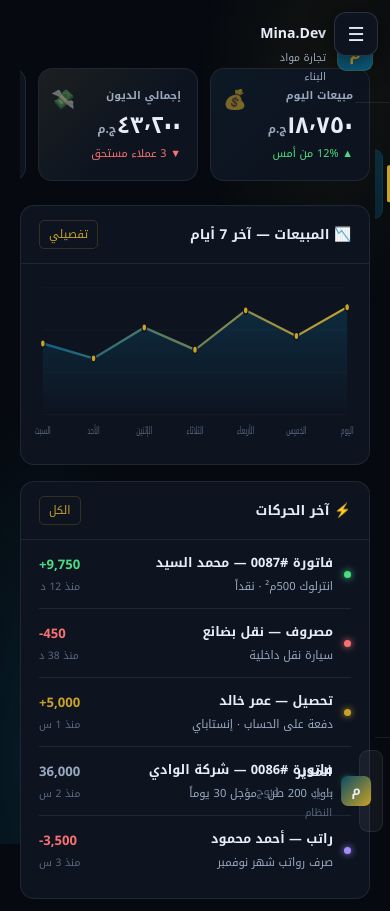
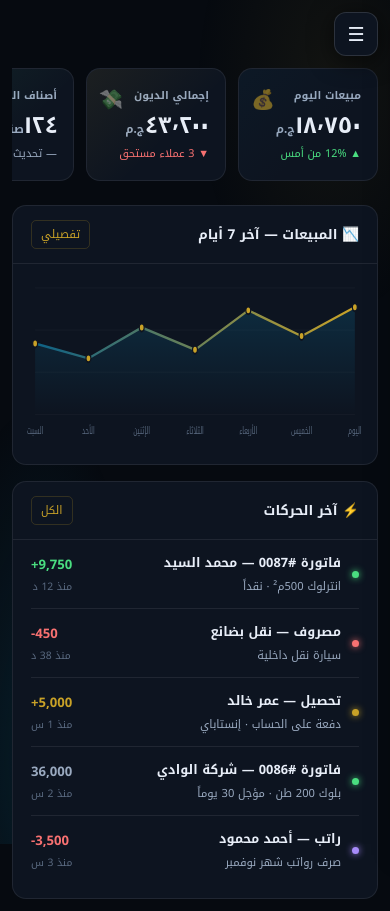
Before and after one commit to Minaelsaa3edy/Myfirstpro, a plain HTML site: page app-shell.html in a window 390 px wide. Shown: the top 911 px of the page. Drawn offline with Linux system fonts and the light colour scheme.

Commit message:
fix: hide sidebar on mobile, full-width content
Co-Authored-By: Claude Sonnet 4.6 <noreply@anthropic.com>
Claude-Session: https://claude.ai/code/session_01JYz4iUvnoh4tBnhHFTE6Jh

```diff
--- a/app-shell.html
+++ b/app-shell.html
@@ -177,11 +177,22 @@ button{font-family:inherit;cursor:pointer;border:none;background:none;color:inhe
 /* ══ MOBILE ══ */
 @media(max-width:700px){
   :root{--sw:0px}
-  .sidebar{transform:translateX(110%)}
+  .sidebar{
+    transform:translateX(110%);
+    width:280px;
+    box-shadow:-8px 0 32px rgba(0,0,0,.7);
+  }
   .sidebar.open{transform:translateX(0)}
-  .main-wrap{padding-right:0}
+  .main-wrap{
+    padding-right:0!important;
+    width:100%!important;
+    max-width:100%!important;
+  }
   .menu-btn{display:flex!important}
-  .content{padding-top:68px}
+  .content{padding-top:68px;padding-left:12px;padding-right:12px;}
+  .kpi{flex:0 0 140px}
+  .desk-grid{display:block!important}
+  .desk-grid > div + div{margin-top:16px}
 }
 
 /* animations */
```
